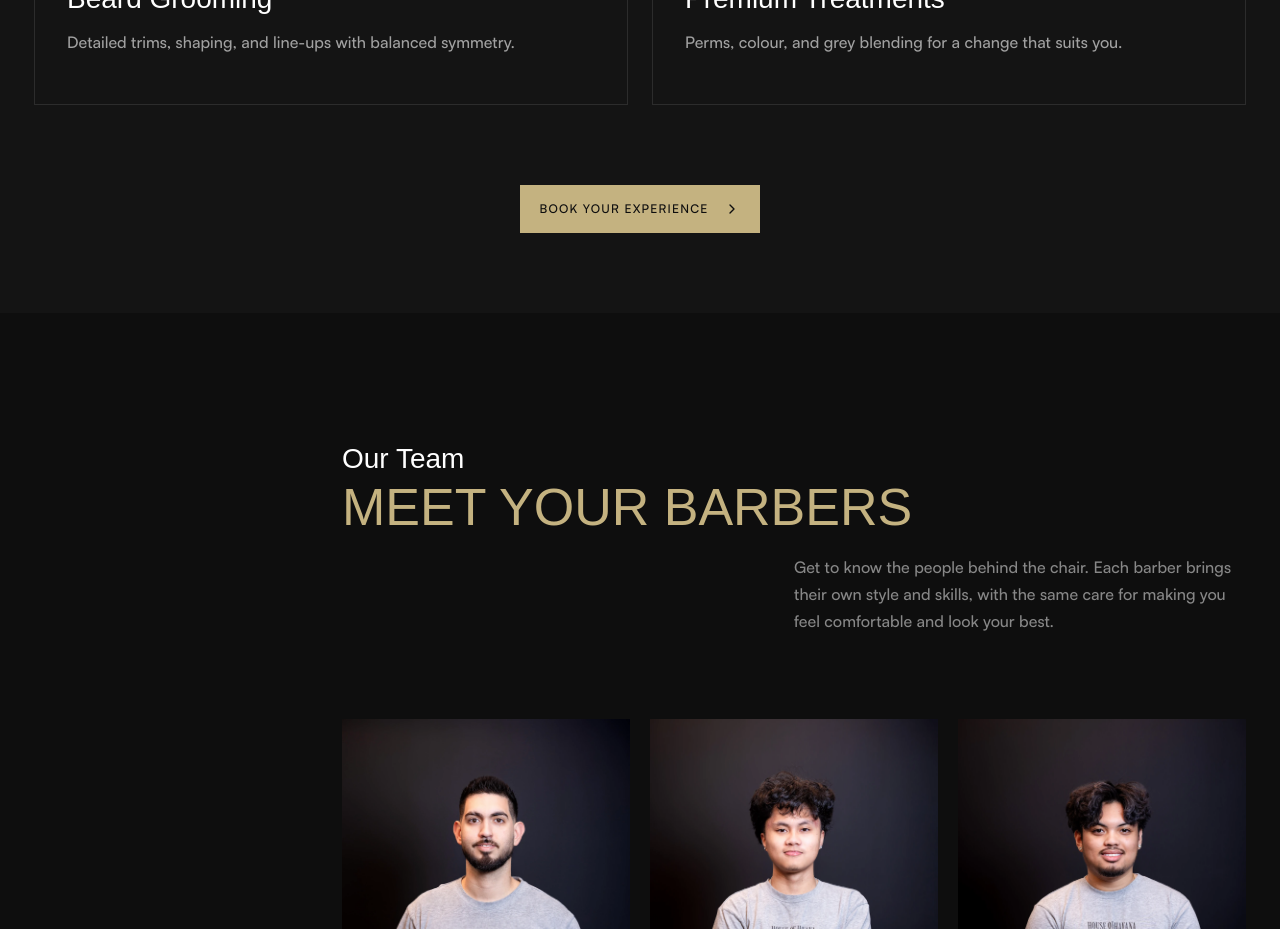
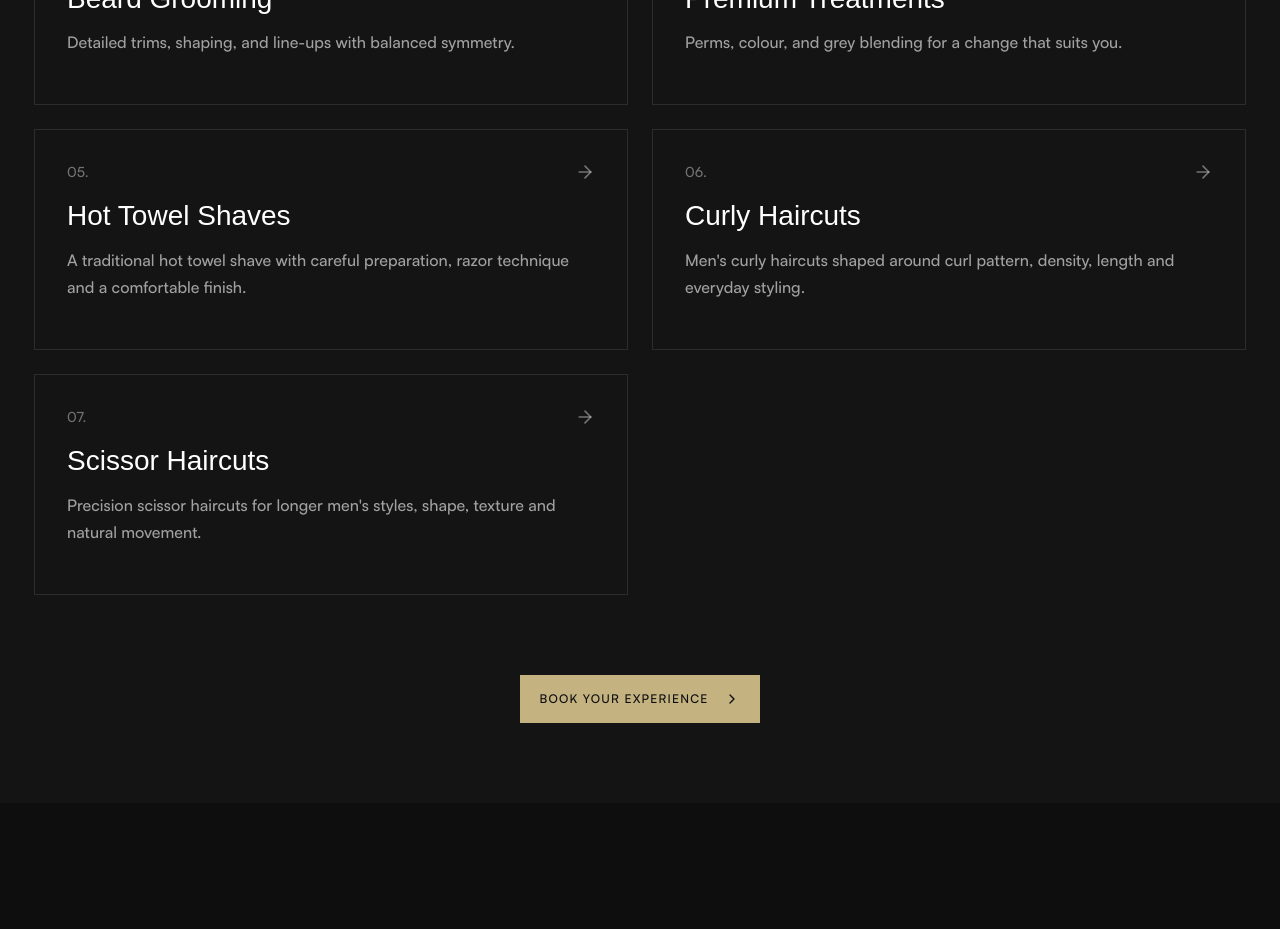
Before and after one commit to houseofhavana/house-of-havana, a Next.js app: page / in a window 1280 px wide. Shown: the part 4440-5369 px from the top of the page. Built offline with nearby package versions, Linux system fonts and the light colour scheme; a web font is replaced by a local one.

Commit message:
feat(seo): add three distinct Saskatoon service pages and refine existing targeting

```diff
--- a/data/services.ts
+++ b/data/services.ts
@@ -101,7 +101,7 @@ export const servicesList: ServiceCategory[] = [
     ],
     page: {
       slug: "fade-haircut-saskatoon",
-      h1: "Fade Haircuts in Saskatoon",
+      h1: "Skin Fades & Fade Haircuts in Saskatoon",
       cardTitle: "Fade Haircuts",
       cardDescription:
         "Low, mid, high, skin, and taper fades with smooth transitions, crisp finishing, and a blend that holds its shape beyond day one.",
@@ -138,7 +138,7 @@ export const servicesList: ServiceCategory[] = [
       ],
       ctaText: "Book a fade haircut in Saskatoon",
       meta: {
-        title: "Fade Haircuts in Saskatoon",
+        title: "Skin Fades & Fade Haircuts Saskatoon",
         description:
           "Looking for a clean fade haircut in Saskatoon? House Of Havana delivers precision fades, sharp blends, and tailored finishes for modern gentlemen.",
         keywords: [
@@ -161,7 +161,7 @@ export const servicesList: ServiceCategory[] = [
     ],
     page: {
       slug: "beard-grooming-saskatoon",
-      h1: "Beard Grooming in Saskatoon",
+      h1: "Beard Grooming & Beard Trims in Saskatoon",
       cardTitle: "Beard Grooming",
       cardDescription:
         "Keep your beard tidy with a trim, shape, and clean edges. We can also blend it into your haircut.",
@@ -198,7 +198,7 @@ export const servicesList: ServiceCategory[] = [
       ],
       ctaText: "Book beard grooming in Saskatoon",
       meta: {
-        title: "Beard Grooming in Saskatoon",
+        title: "Beard Grooming & Beard Trims Saskatoon",
         description:
           "Need professional beard grooming in Saskatoon? House Of Havana offers detailed trims, shaping, line-ups, and clean finishes tailored to your face.",
         keywords: [
@@ -221,7 +221,7 @@ export const servicesList: ServiceCategory[] = [
     ],
     page: {
       slug: "premium-treatments-saskatoon",
-      h1: "Premium Treatments in Saskatoon",
+      h1: "Men\'s Hair Treatments & Specialty Services in Saskatoon",
       cardTitle: "Premium Treatments",
       cardDescription:
         "Add texture or volume with a partial or full perm, or explore a change of colour with your barber.",
@@ -263,7 +263,7 @@ export const servicesList: ServiceCategory[] = [
       ],
       ctaText: "Book premium treatments in Saskatoon",
       meta: {
-        title: "Premium Treatments in Saskatoon",
+        title: "Men\'s Hair Treatments & Styling Saskatoon",
         description:
           "Explore premium barbershop treatments in Saskatoon at House Of Havana. From partial to full perms, we deliver transformative results with expert care.",
         keywords: [
@@ -272,6 +272,99 @@ export const servicesList: ServiceCategory[] = [
           "mens perm",
           "hair transformation",
         ],
+      },
+    },
+  },
+  {
+    title: "Hot Towel Shaves",
+    description: "A traditional hot towel shave with careful preparation, razor technique and a comfortable finish.",
+    items: [{ name: "Hot Towel Shaves", duration: "30–40 min", price: "From $45" }],
+    page: {
+      slug: "hot-towel-shave-saskatoon",
+      h1: "Hot Towel Shaves in Saskatoon",
+      cardTitle: "Hot Towel Shaves",
+      cardDescription: "A traditional hot towel shave with careful preparation, razor technique and a comfortable finish.",
+      intro: "A hot towel shave gives you time to settle in while your barber prepares the beard area, works carefully around the contours of your face and finishes with practical aftercare advice.",
+      sectionTitle: "What to Know About This Service",
+      sectionItems: [
+        "<strong>The Traditional Hot Towel Shave Experience:</strong> Warm towels help prepare the beard area before shaving. Tell your barber about sensitivity, irritation or recent skin treatments before the service begins.",
+        "<strong>What Happens During a Hot Towel Shave?:</strong> Your barber discusses your preferred finish, prepares the skin, shaves carefully and checks the result. Ask about the precise steps during your consultation.",
+        "<strong>Straight Razor Technique and Professional Care:</strong> Professional razor work requires attention to growth direction, pressure and the contours of the jaw and neck.",
+        "<strong>Hot Towel Shave vs. Regular Shaving:</strong> Unlike a quick shave at home, a booked hot towel shave allows time for preparation and a detailed finish.",
+        "<strong>Preparing for Your Appointment:</strong> Arrive with clean skin where possible, and tell your barber about any cuts, irritation or products that cause discomfort.",
+        "<strong>Aftercare and Skin Comfort:</strong> After shaving, avoid aggressive exfoliation and follow the product and skin-care guidance your barber provides.",
+      ],
+      whyChooseTitle: "A Service Built Around Your Preferences",
+      whyChooseText: "Talk with your barber about your hair, grooming routine and the finish you want. We will discuss the options before getting started and offer guidance for looking after the result.",
+      faqTitle: "Hot Towel Shaves FAQs",
+      faqs: [{"question":"Is a hot towel shave different from a beard trim?","answer":"Yes. A shave removes facial hair from the selected area, while beard grooming focuses on keeping and shaping existing growth."},{"question":"Can I book a shave with a haircut?","answer":"Check Fresha for available combinations and appointment times."}],
+      ctaText: "Book Your Experience",
+      meta: {
+        title: "Hot Towel Shaves in Saskatoon | House of Havana",
+        description: "A traditional hot towel shave with careful preparation, razor technique and a comfortable finish. Visit House of Havana in Saskatoon and book online.",
+        keywords: ["hot towel shaves saskatoon", "house of havana barbershop"],
+      },
+    },
+  },
+  {
+    title: "Curly Haircuts",
+    description: "Men's curly haircuts shaped around curl pattern, density, length and everyday styling.",
+    items: [{ name: "Curly Haircuts", duration: "30 min–1 hr", price: "From $38" }],
+    page: {
+      slug: "curly-haircut-saskatoon",
+      h1: "Curly Haircuts for Men in Saskatoon",
+      cardTitle: "Curly Haircuts",
+      cardDescription: "Men's curly haircuts shaped around curl pattern, density, length and everyday styling.",
+      intro: "Curls have their own shape and movement. A good consultation considers how your hair sits naturally, how much length you want to keep and the time you spend styling it.",
+      sectionTitle: "What to Know About This Service",
+      sectionItems: [
+        "<strong>Haircuts Designed for Curly Hair:</strong> The goal is a shape that works with your natural texture rather than fighting it.",
+        "<strong>Understanding Curl Patterns and Hair Density:</strong> Curl pattern, density and shrinkage influence how the finished length looks when your hair dries.",
+        "<strong>Curly Fades and Short Curly Styles:</strong> A fade can create a clean outline while leaving curl texture and movement on top.",
+        "<strong>Medium-Length and Longer Curly Hairstyles:</strong> Longer styles need attention to weight, balance and how the curls fall around the face.",
+        "<strong>How We Approach Curly Hair Consultations:</strong> Bring a reference photo and explain what you like and dislike about your current cut. Your barber can discuss a realistic plan.",
+        "<strong>Styling and Maintaining Curly Hair:</strong> Ask your barber about gentle drying, conditioning and products suited to your hair.",
+      ],
+      whyChooseTitle: "A Service Built Around Your Preferences",
+      whyChooseText: "Talk with your barber about your hair, grooming routine and the finish you want. We will discuss the options before getting started and offer guidance for looking after the result.",
+      faqTitle: "Curly Haircuts FAQs",
+      faqs: [{"question":"Should I arrive with my curls styled?","answer":"Come with your hair in a condition that helps your barber understand its natural shape, and mention your usual styling routine."},{"question":"Can I combine curly hair with a fade?","answer":"Yes, discuss the desired fade height and how much curly length you want to keep on top."}],
+      ctaText: "Book Your Experience",
+      meta: {
+        title: "Curly Haircuts for Men in Saskatoon | House of Havana",
+        description: "Men's curly haircuts shaped around curl pattern, density, length and everyday styling. Visit House of Havana in Saskatoon and book online.",
+        keywords: ["curly haircuts saskatoon", "house of havana barbershop"],
+      },
+    },
+  },
+  {
+    title: "Scissor Haircuts",
+    description: "Precision scissor haircuts for longer men's styles, shape, texture and natural movement.",
+    items: [{ name: "Scissor Haircuts", duration: "40 min–1 hr", price: "From $50" }],
+    page: {
+      slug: "scissor-haircut-saskatoon",
+      h1: "Scissor Haircuts for Men in Saskatoon",
+      cardTitle: "Scissor Haircuts",
+      cardDescription: "Precision scissor haircuts for longer men's styles, shape, texture and natural movement.",
+      intro: "Scissor cutting offers flexibility when you want to keep length, soften a silhouette or build a style with movement. Your barber can discuss how the cut will sit as it grows.",
+      sectionTitle: "What to Know About This Service",
+      sectionItems: [
+        "<strong>Precision Scissor Cutting:</strong> Scissors help refine length and balance through the top and sides of a haircut.",
+        "<strong>Scissor Cuts vs. Clipper Cuts:</strong> Clippers are useful for shorter uniform lengths and fades; scissors allow more control over longer sections and the way hair falls.",
+        "<strong>Longer Men's Hairstyles:</strong> Longer cuts depend on the shape around the ears, neckline and crown as well as the overall length.",
+        "<strong>Texture, Movement and Shape:</strong> Weight distribution and texture influence how hair moves, especially as it grows between visits.",
+        "<strong>Choosing a Style That Suits Your Hair:</strong> Consider your hair density, growth pattern, face shape and how much styling time you prefer.",
+        "<strong>Styling and Maintenance Advice:</strong> Ask your barber to demonstrate a simple daily styling routine and discuss when to return for a tidy-up.",
+      ],
+      whyChooseTitle: "A Service Built Around Your Preferences",
+      whyChooseText: "Talk with your barber about your hair, grooming routine and the finish you want. We will discuss the options before getting started and offer guidance for looking after the result.",
+      faqTitle: "Scissor Haircuts FAQs",
+      faqs: [{"question":"Do I need a scissor cut for longer hair?","answer":"Scissor techniques are often useful for longer styles, but your barber may combine scissors and clippers depending on the result."},{"question":"Can I bring a photo of a longer hairstyle?","answer":"Yes. A reference photo helps explain your preferred length, shape and finish."}],
+      ctaText: "Book Your Experience",
+      meta: {
+        title: "Scissor Haircuts for Men in Saskatoon | House of Havana",
+        description: "Precision scissor haircuts for longer men's styles, shape, texture and natural movement. Visit House of Havana in Saskatoon and book online.",
+        keywords: ["scissor haircuts saskatoon", "house of havana barbershop"],
       },
     },
   },
```
